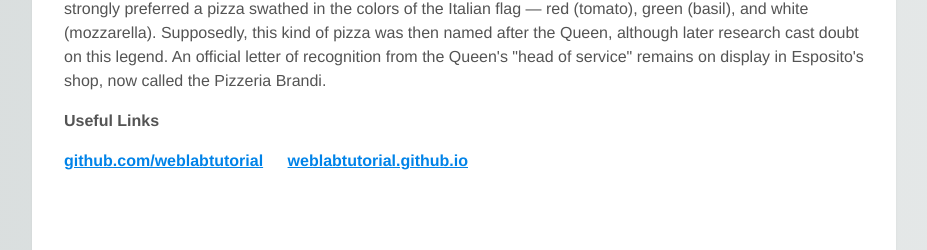
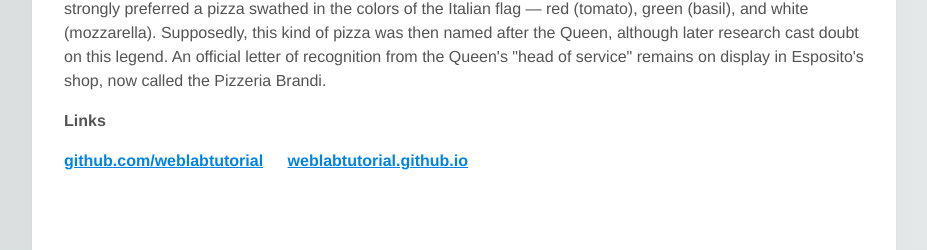
Before and after one commit to cah2002/cah2002.github.io, a Jekyll site: the page built from index.html, in a window 1280 px wide. Shown: the part 1510-1760 px from the top of the page, without its empty margins (176-1103 px from the left). Built offline with Jekyll 4.4.1, drawn with Linux system fonts in a browser that asks for light colours.

Commit message:
Update default.html

```diff
--- a/_layouts/default.html
+++ b/_layouts/default.html
@@ -22,9 +22,9 @@
     </div>
     <footer>
       <ul>
-        <p>Useful Links</p>
-        <li><a href="https://github.com/weblabtutorial">github.com/weblabtutorial</a></li>
-        <li><a href="https://weblabtutorial.github.io"> weblabtutorial.github.io </a></li>
+        <p>Links</p>
+        <li><a href="https://github.com/cah2002">github.com/weblabtutorial</a></li>
+        <li><a href="https://cah2002.github.io"> weblabtutorial.github.io </a></li>
       </ul>
     </footer>
   </body>
```
